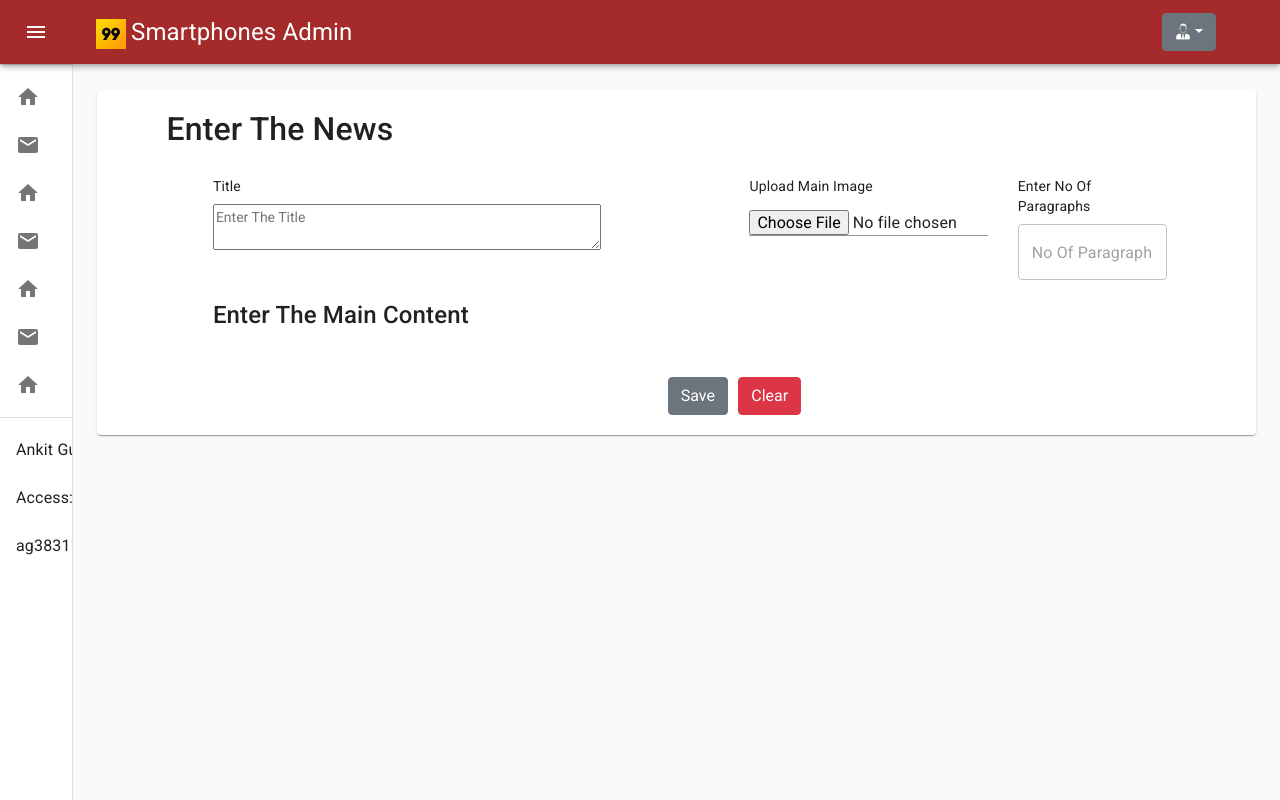
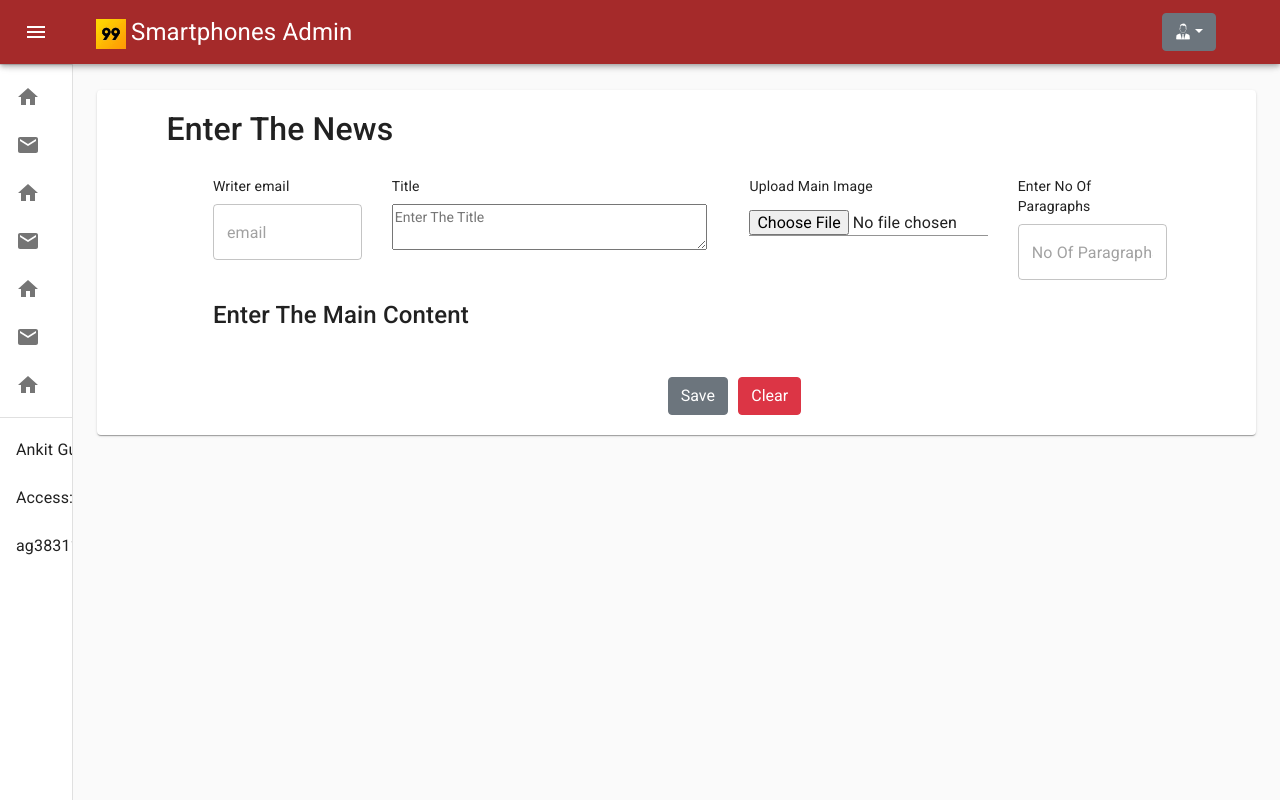
Before and after one commit to ankitgupta401/99SmartphonesAdmin, a React (Create React App) app: page /add-news in a window 1280 px wide. Built offline with nearby package versions, Linux system fonts and the light colour scheme; what react-swipeable-views-utils would draw is missing.

Commit message:
some update

```diff
--- a/src/containers/pages/add-news/AddNews.js
+++ b/src/containers/pages/add-news/AddNews.js
@@ -17,6 +17,7 @@ const AddNews = () => {
     const [state, setState] = useState({
         noOfParas: 0,
         data: {
+            writer:'',
             title: '',
             mainImage: '',
             paras: [],
@@ -221,11 +222,18 @@ const AddNews = () => {
                 <div  >
                     <form style={{ paddingLeft: "10%" }} noValidate autoComplete="off">
                         <div className="row">
-                            <div className="col-md-6 col-sm-12">
+                        <div className="col-md-2 col-sm-12">
+
+<label>Writer email</label>
+<br />
+<TextField id="outlined-basic" placeholder="email" defaultValue="" onChange={(e) => { contentChange(e.target.value, 'writer') }} variant="outlined" />
+</div>
+
+                            <div className="col-md-4 col-sm-12">
 
                                 <label>Title</label>
                                 <br />
-                                <TextareaAutosize aria-label="minimum height" onChange={(e) => { contentChange(e.target.value, 'title') }} rowsMin={2} cols={50} placeholder="Enter The Title" />
+                                <TextareaAutosize aria-label="minimum height" onChange={(e) => { contentChange(e.target.value, 'title') }} rowsMin={2} cols={40} placeholder="Enter The Title" />
                             </div>
 
                             <div className="col-md-3 col-sm-12">
```
